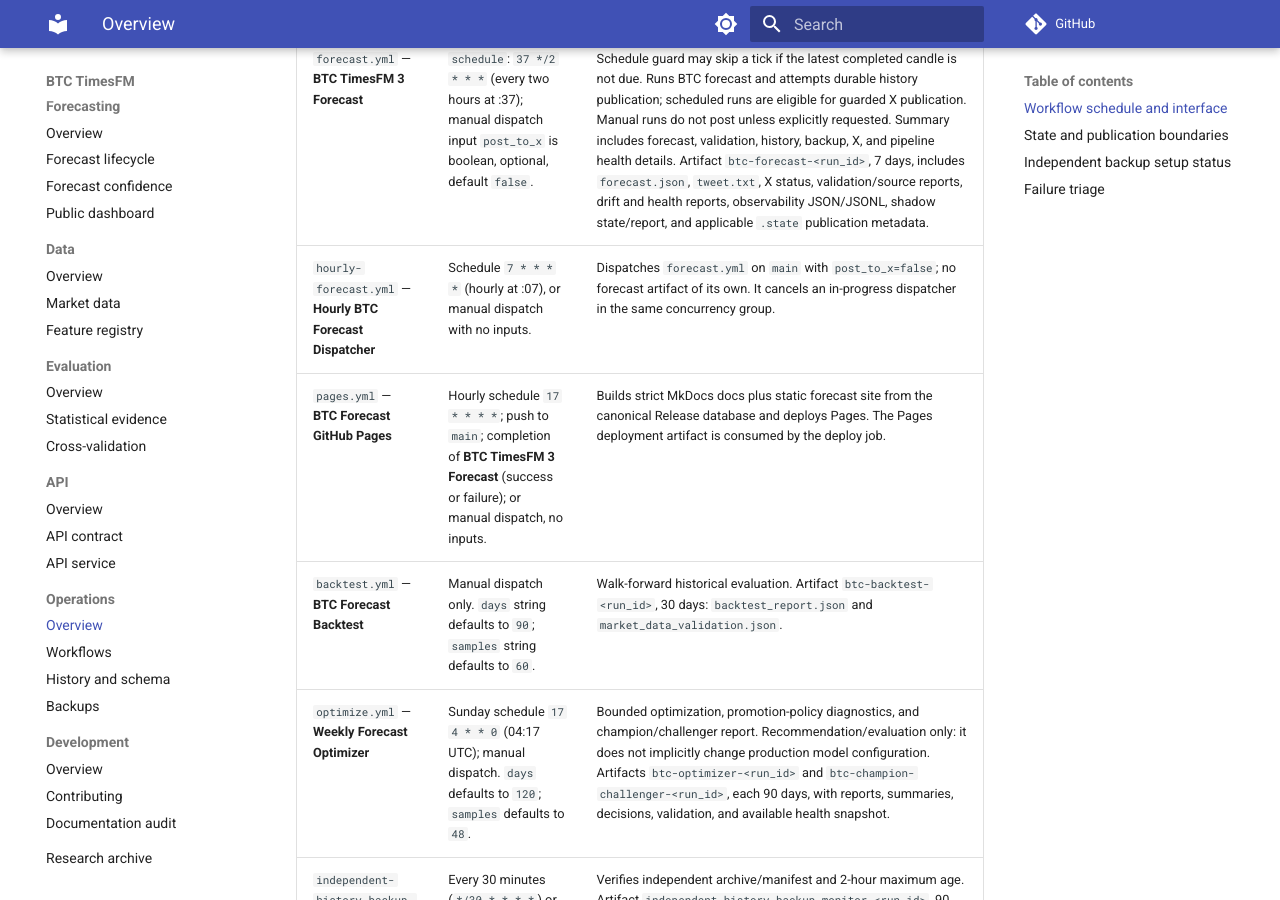
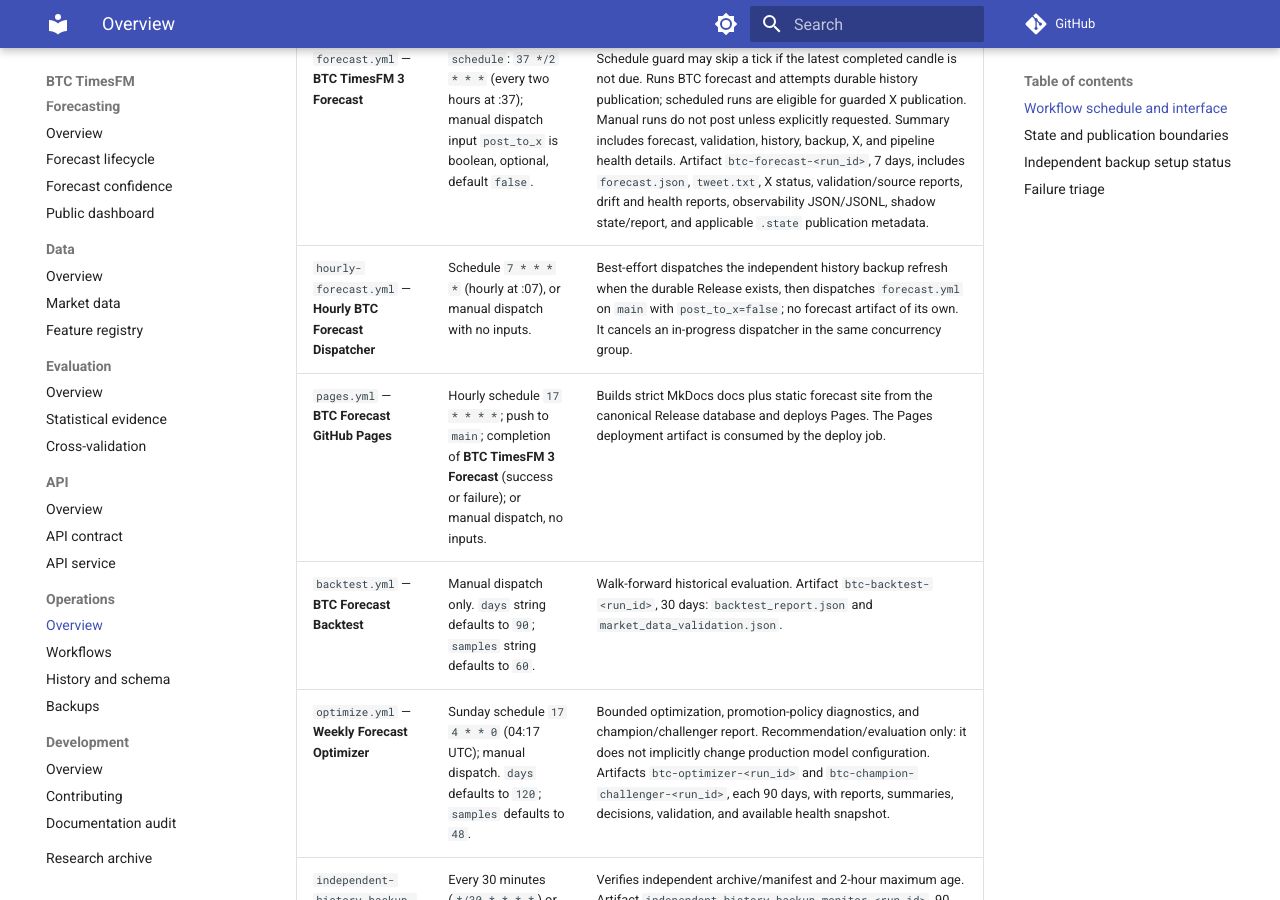
Before and after one commit to jpfelgueiras/btc-timesfm, an MkDocs documentation site: the page built from docs/operations.md, in a window 1280 px wide and 900 px high, scrolled down 465 px. Built offline with MkDocs 1.6.1 and Material for MkDocs 9.7.7, drawn with Linux system fonts in a browser that asks for light colours; comment, search, counter and statistics services are not loaded.

Commit message:
fix: refresh backups from hourly dispatcher (#453)

```diff
--- a/docs/operations.md
+++ b/docs/operations.md
@@ -13,7 +13,7 @@ workflows are:
 | Workflow (Actions display name) | Trigger and inputs | Effect and outputs |
 | --- | --- | --- |
 | `forecast.yml` — **BTC TimesFM 3 Forecast** | `schedule`: `37 */2 * * *` (every two hours at :37); manual dispatch input `post_to_x` is boolean, optional, default `false`. | Schedule guard may skip a tick if the latest completed candle is not due. Runs BTC forecast and attempts durable history publication; scheduled runs are eligible for guarded X publication. Manual runs do not post unless explicitly requested. Summary includes forecast, validation, history, backup, X, and pipeline health details. Artifact `btc-forecast-<run_id>`, 7 days, includes `forecast.json`, `tweet.txt`, X status, validation/source reports, drift and health reports, observability JSON/JSONL, shadow state/report, and applicable `.state` publication metadata. |
-| `hourly-forecast.yml` — **Hourly BTC Forecast Dispatcher** | Schedule `7 * * * *` (hourly at :07), or manual dispatch with no inputs. | Dispatches `forecast.yml` on `main` with `post_to_x=false`; no forecast artifact of its own. It cancels an in-progress dispatcher in the same concurrency group. |
+| `hourly-forecast.yml` — **Hourly BTC Forecast Dispatcher** | Schedule `7 * * * *` (hourly at :07), or manual dispatch with no inputs. | Best-effort dispatches the independent history backup refresh when the durable Release exists, then dispatches `forecast.yml` on `main` with `post_to_x=false`; no forecast artifact of its own. It cancels an in-progress dispatcher in the same concurrency group. |
 | `pages.yml` — **BTC Forecast GitHub Pages** | Hourly schedule `17 * * * *`; push to `main`; completion of **BTC TimesFM 3 Forecast** (success or failure); or manual dispatch, no inputs. | Builds strict MkDocs docs plus static forecast site from the canonical Release database and deploys Pages. The Pages deployment artifact is consumed by the deploy job. |
 | `backtest.yml` — **BTC Forecast Backtest** | Manual dispatch only. `days` string defaults to `90`; `samples` string defaults to `60`. | Walk-forward historical evaluation. Artifact `btc-backtest-<run_id>`, 30 days: `backtest_report.json` and `market_data_validation.json`. |
 | `optimize.yml` — **Weekly Forecast Optimizer** | Sunday schedule `17 4 * * 0` (04:17 UTC); manual dispatch. `days` defaults to `120`; `samples` defaults to `48`. | Bounded optimization, promotion-policy diagnostics, and champion/challenger report. Recommendation/evaluation only: it does not implicitly change production model configuration. Artifacts `btc-optimizer-<run_id>` and `btc-champion-challenger-<run_id>`, each 90 days, with reports, summaries, decisions, validation, and available health snapshot. |
```
Also changed, not shown: 3 other files.
